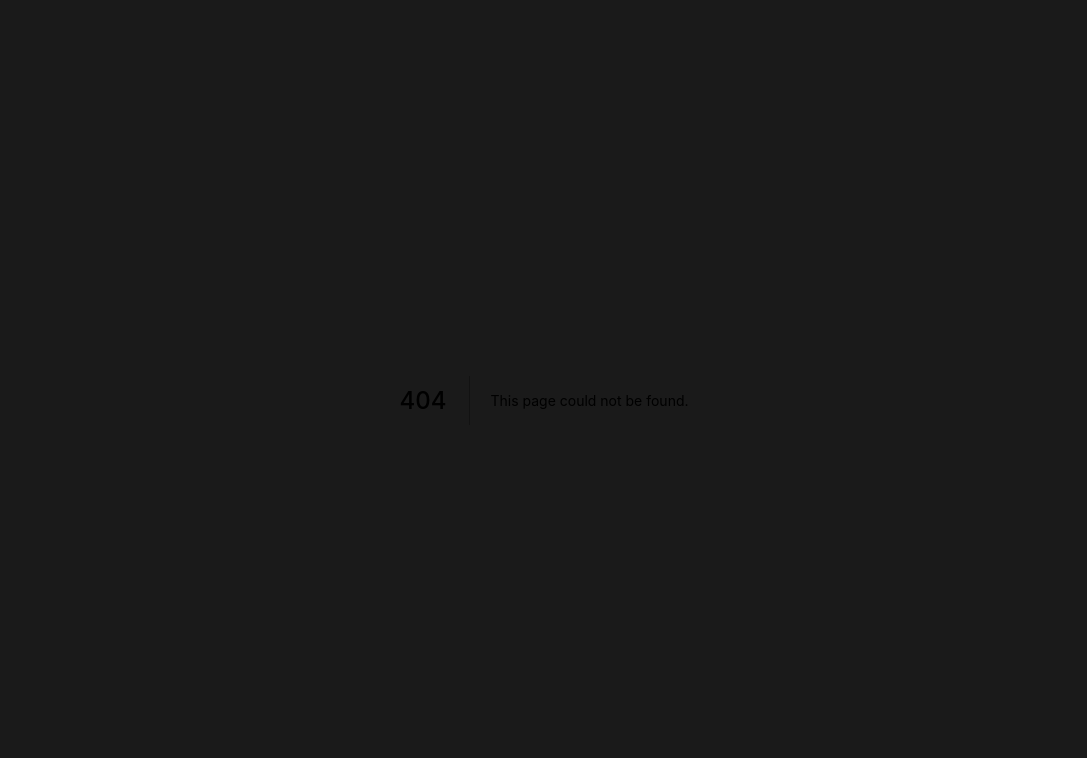
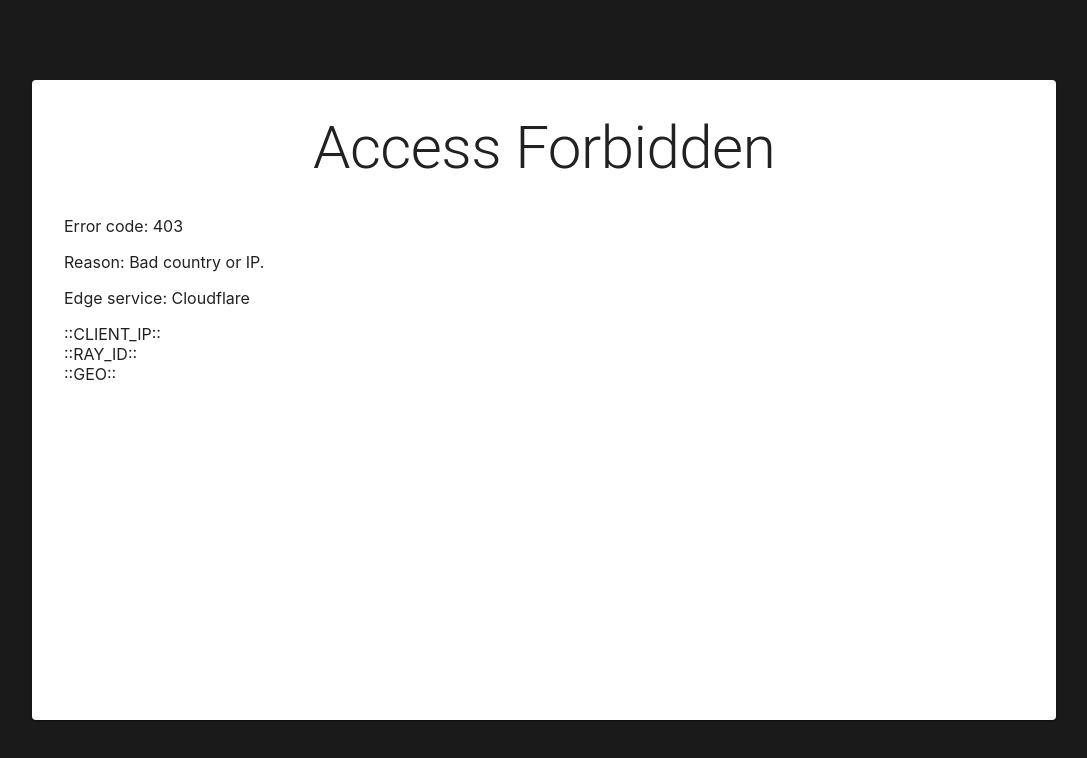
Before and after one commit to zasshuwu/nogamioka, a Next.js app: page /forbidden in a window 1280 px wide. Before the commit this address had no page. Shown: the top 758 px of the page, without its empty margins (96-1183 px from the left). Built offline with nearby package versions, Linux system fonts and the light colour scheme.

Commit message:
added custom forbidden page for country

```diff
--- /dev/null
+++ b/pages/forbidden.js
@@ -0,0 +1,67 @@
+import { Paper, Typography } from "@mui/material";
+import { makeStyles } from "@mui/styles";
+
+import customTheme from "../styles/theme";
+
+const useStyles = makeStyles((theme) => ({
+	"@global": {
+		"*::-webkit-scrollbar": {
+			width: "0.4em",
+		},
+		"*::-webkit-scrollbar-track": {
+			"-webkit-box-shadow": "inset 0 0 6px #2172ff00",
+		},
+		"*::-webkit-scrollbar-thumb": {
+			backgroundColor: "#30d95daa",
+			outline: "1px solid #00000000",
+			borderRadius: ".5em",
+		},
+	},
+	forbidden_wrap: {
+		margin: "2rem",
+		minHeight: "80vh",
+		minWidth: "80vw",
+	},
+	forbidden_head: {
+		margin: "2rem",
+	},
+	forbidden_body: {
+		margin: "2rem",
+	},
+}));
+
+export default function Forbidden() {
+	const classes = useStyles();
+	return (
+		<div
+			style={{
+				display: "flex",
+				width: "100vw",
+				height: "100vh",
+				alignItems: "center",
+				justifyContent: "center",
+			}}
+		>
+			<Paper className={classes.forbidden_wrap}>
+				<div className={classes.forbidden_head}>
+					<Typography align="center" variant="h2">
+						Access Forbidden
+					</Typography>
+				</div>
+				<div className={classes.forbidden_body}>
+					<p>Error code: 403</p>
+					<p>Reason: Bad country or IP.</p>
+					<p>Edge service: Cloudflare</p>
+					<div>
+						::CLIENT_IP::
+						<br />
+						::RAY_ID::
+						<br />
+						::GEO::
+						<br />
+					</div>
+				</div>
+			</Paper>
+		</div>
+	);
+}
```
